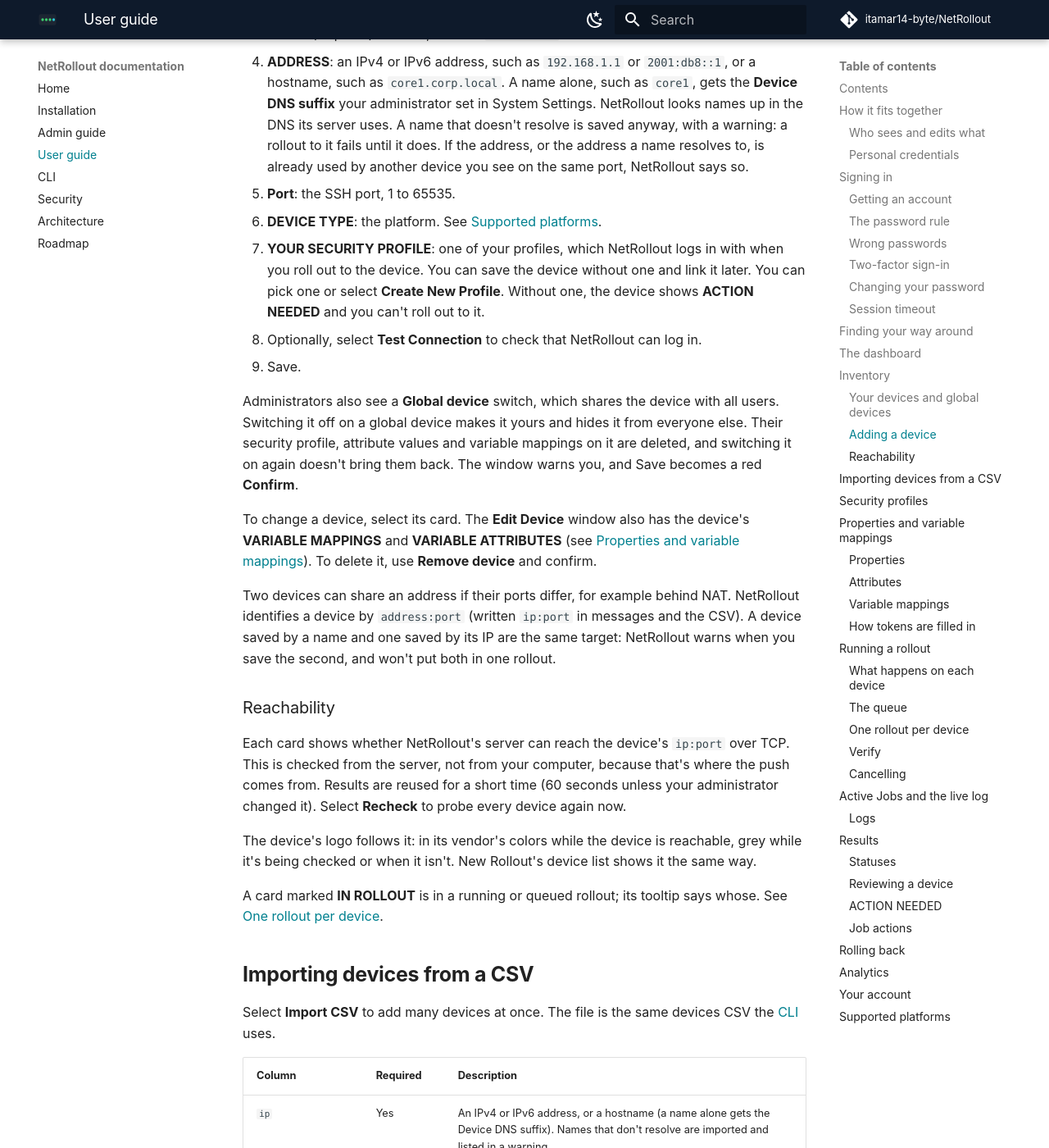
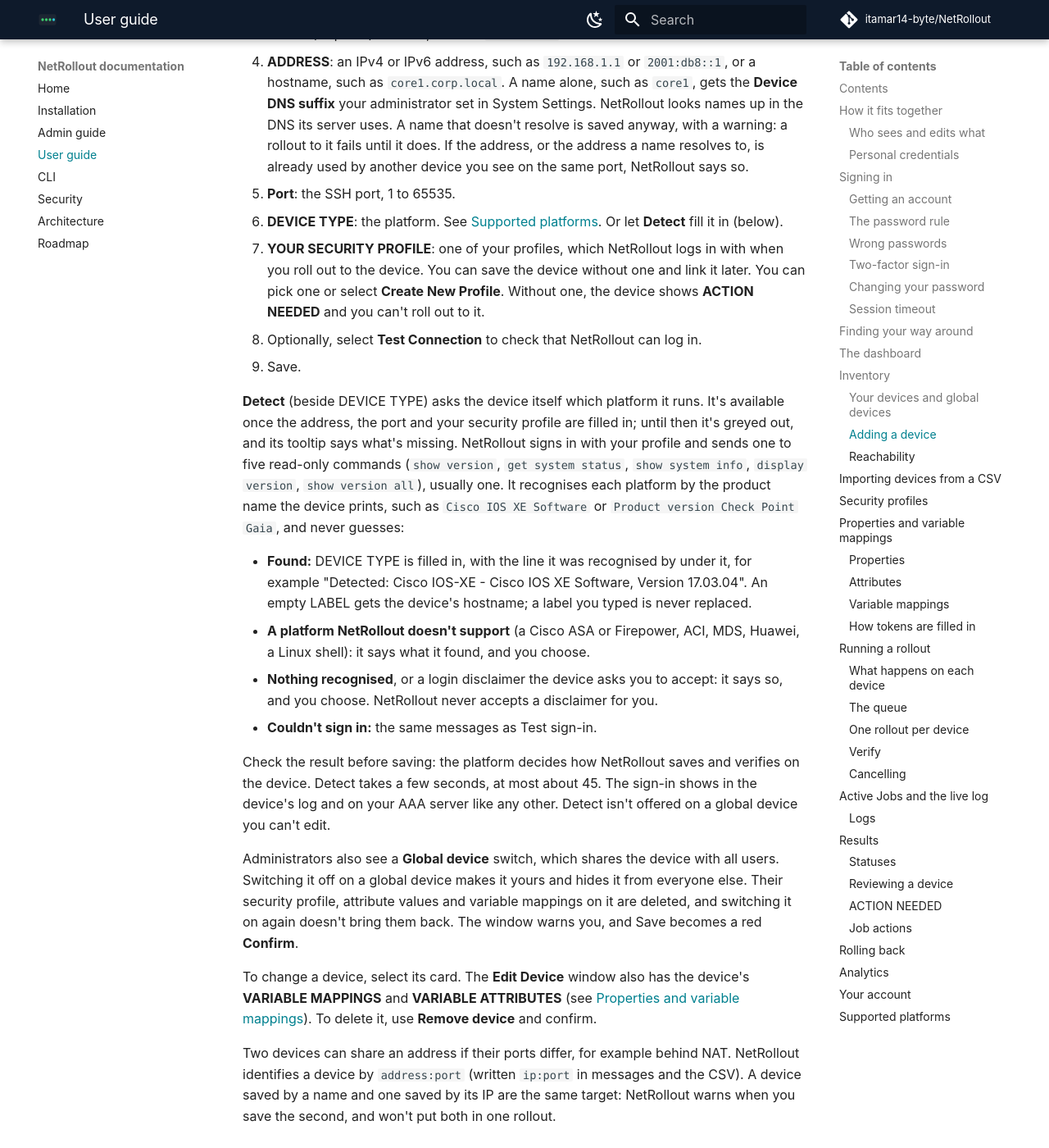
Before and after one commit to itamar14-byte/NetRollout, an MkDocs documentation site: the page built from docs/user-guide.md, in a window 1280 px wide and 1400 px high, scrolled down 7662 px. Shown: the whole window at 82% size. Built offline with MkDocs 1.6.1 and Material for MkDocs 9.7.7, drawn with Linux system fonts in a browser that asks for light colours; comment, search, counter and statistics services are not loaded.

Commit message:
Docs: Detect in Add Device (user guide, changelog, roadmap)

```diff
--- a/docs/user-guide.md
+++ b/docs/user-guide.md
@@ -182,10 +182,19 @@
    - **LABEL** (required): a name, such as `Core-SW-01`.
    - **ADDRESS**: an IPv4 or IPv6 address, such as `192.168.1.1` or `2001:db8::1`, or a hostname, such as `core1.corp.local`. A name alone, such as `core1`, gets the **Device DNS suffix** your administrator set in System Settings. NetRollout looks names up in the DNS its server uses. A name that doesn't resolve is saved anyway, with a warning: a rollout to it fails until it does. If the address, or the address a name resolves to, is already used by another device you see on the same port, NetRollout says so.
    - **Port**: the SSH port, 1 to 65535.
-   - **DEVICE TYPE**: the platform. See [Supported platforms](#supported-platforms).
+   - **DEVICE TYPE**: the platform. See [Supported platforms](#supported-platforms). Or let **Detect** fill it in (below).
    - **YOUR SECURITY PROFILE**: one of your profiles, which NetRollout logs in with when you roll out to the device. You can save the device without one and link it later. You can pick one or select **Create New Profile**. Without one, the device shows **ACTION NEEDED** and you can't roll out to it.
 3. Optionally, select **Test Connection** to check that NetRollout can log in.
 4. Save.
+
+**Detect** (beside DEVICE TYPE) asks the device itself which platform it runs. It's available once the address, the port and your security profile are filled in; until then it's greyed out, and its tooltip says what's missing. NetRollout signs in with your profile and sends one to five read-only commands (`show version`, `get system status`, `show system info`, `display version`, `show version all`), usually one. It recognises each platform by the product name the device prints, such as `Cisco IOS XE Software` or `Product version Check Point Gaia`, and never guesses:
+
+- **Found:** DEVICE TYPE is filled in, with the line it was recognised by under it, for example "Detected: Cisco IOS-XE - Cisco IOS XE Software, Version 17.03.04". An empty LABEL gets the device's hostname; a label you typed is never replaced.
+- **A platform NetRollout doesn't support** (a Cisco ASA or Firepower, ACI, MDS, Huawei, a Linux shell): it says what it found, and you choose.
+- **Nothing recognised**, or a login disclaimer the device asks you to accept: it says so, and you choose. NetRollout never accepts a disclaimer for you.
+- **Couldn't sign in:** the same messages as Test sign-in.
+
+Check the result before saving: the platform decides how NetRollout saves and verifies on the device. Detect takes a few seconds, at most about 45. The sign-in shows in the device's log and on your AAA server like any other. Detect isn't offered on a global device you can't edit.
 
 Administrators also see a **Global device** switch, which shares the device with all users. Switching it off on a global device makes it yours and hides it from everyone else. Their security profile, attribute values and variable mappings on it are deleted, and switching it on again doesn't bring them back. The window warns you, and Save becomes a red **Confirm**.
 
```
Also changed, not shown: CHANGELOG.md (+1 -0 lines), docs/roadmap.md (+2 -2 lines).
